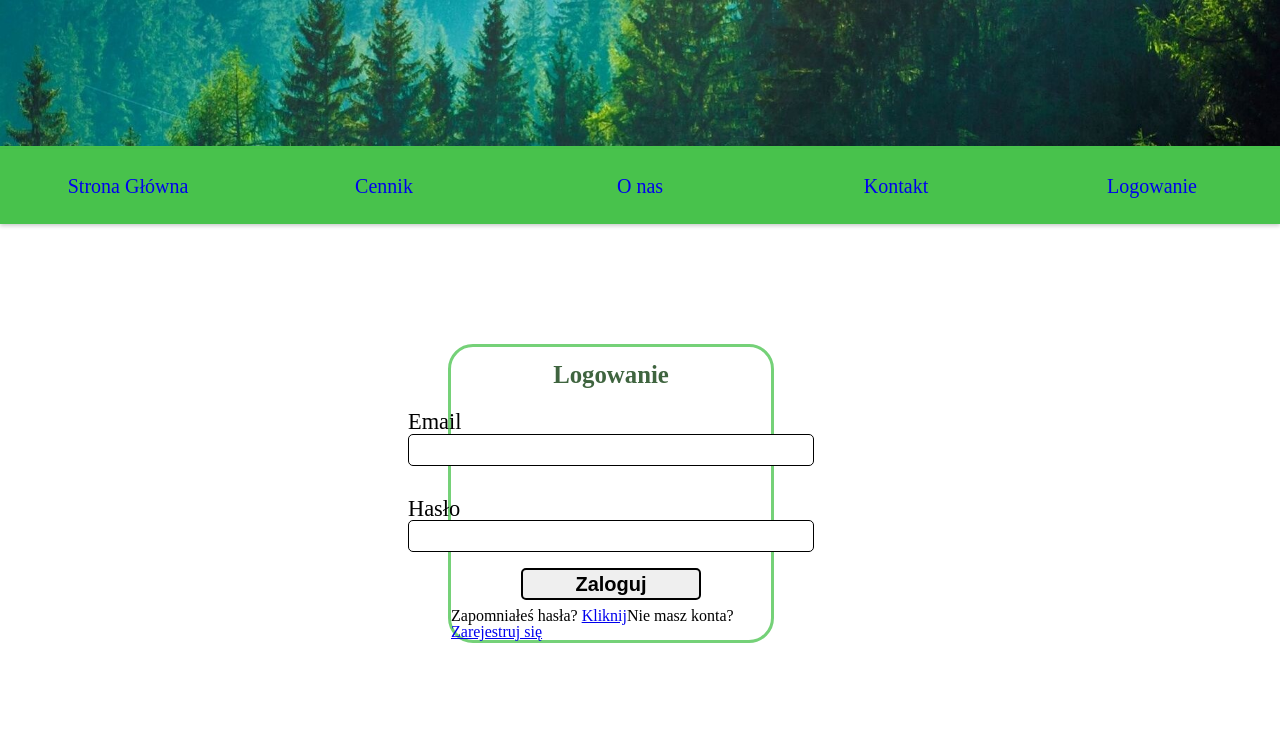
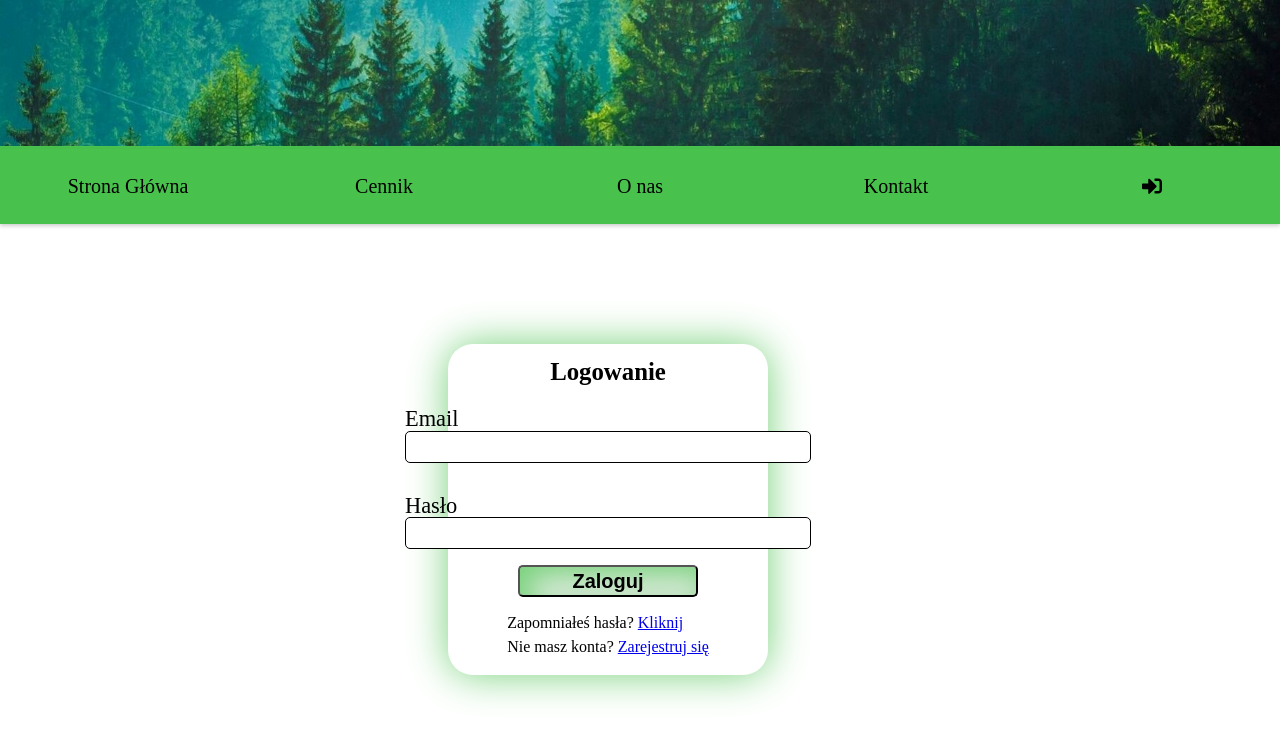
Before and after one commit to aprocyk97/dziennik-malucha, a React (Create React App) app: page /login in a window 1280 px wide. Shown: the top 740 px of the page. Built offline with nearby package versions, Linux system fonts and the light colour scheme; no server answers.

Commit message:
Minor cosmetic changes and styling

```diff
--- a/package.json
+++ b/package.json
@@ -4,6 +4,10 @@
   "version": "0.1.0",
   "private": true,
   "dependencies": {
+    "@fortawesome/fontawesome-free": "^5.15.3",
+    "@fortawesome/fontawesome-svg-core": "^1.2.35",
+    "@fortawesome/free-solid-svg-icons": "^5.15.3",
+    "@fortawesome/react-fontawesome": "^0.1.14",
     "@testing-library/jest-dom": "^5.11.4",
     "@testing-library/react": "^11.1.0",
     "@testing-library/user-event": "^12.1.10",
--- a/src/components/FrontPage/FrontPage.tsx
+++ b/src/components/FrontPage/FrontPage.tsx
@@ -13,8 +13,10 @@ import { CennikPage } from './CennikPage/CennikPage'
 import {LoginPage} from './LoginPage/LoginPage'
 import { RegisterPage } from './RegisterPage/RegisterPage';
 import { UserProfile } from './UserProfile/UserProfile';
+import { ForgotPasswordPage } from './ForgotPasswordPage/ForgotPasswordPage';
+
 import {PrivateRoute} from '../../tools/PrivateRoute';
-import { ForgotPasswordPage } from './ForgotPasswordPage/ForgotPasswordPage';
+import {LoggedRoute} from '../../tools/LoggedRoute';
 
 
 
@@ -41,15 +43,20 @@ export const FrontPage: FC = () => {
                             <CennikPage />
                         </Route>
 
-                        <Route path="/login">
-                            <LoginPage />
-                        </Route>
+                        <LoggedRoute
+                            path="/login"
+                            component={LoginPage}
+                        />
 
-                        <Route path="/register">
-                            <RegisterPage />
-                        </Route>
+                        <LoggedRoute
+                            path="/register"
+                            component={RegisterPage}
+                        />
 
-                        <PrivateRoute path="/profile" component={UserProfile} />
+                        <PrivateRoute
+                            path="/profile"
+                            component={UserProfile}
+                        />
 
                         <Route path="/forgot-password">
                             <ForgotPasswordPage />
--- a/src/components/FrontPage/LoginPage/LoginPage.tsx
+++ b/src/components/FrontPage/LoginPage/LoginPage.tsx
@@ -1,6 +1,9 @@
 import React, {FC, useRef, useState} from 'react'
 import styled from 'styled-components';
 import { Link, useHistory } from 'react-router-dom';
+import { library } from '@fortawesome/fontawesome-svg-core'
+import { fas } from '@fortawesome/free-solid-svg-icons'
+import { FontAwesomeIcon } from '@fortawesome/react-fontawesome'
 
 import {useAuth} from '../../../context/AuthContext';
 
@@ -11,12 +14,15 @@ import
     LoginInput,
     LoginInputLabel,
     LoginText,
-    LoginButton
+    LoginButton,
+    AdditionalLinks,
+    ErrorWrapper
 } from '../../../styledHelpers/LoginFormStyling';
 
 
 
 export const LoginPage:FC = () => {
+
 
     const [error, setError] = useState('');
     const [loading, setLoading] = useState(false);
@@ -25,6 +31,8 @@ export const LoginPage:FC = () => {
     const passwordRef = useRef<HTMLInputElement>();
     const history = useHistory();
     const {login, getUser} = useAuth();
+
+    library.add(fas);
 
     async function handleSubmit(e){
         e.preventDefault();
@@ -48,8 +56,13 @@ export const LoginPage:FC = () => {
 
     return (
 
+        <div>
+            {error && <ErrorWrapper>
+                <FontAwesomeIcon icon="exclamation-circle" size="lg"/>
+                <p>{error}</p>
+                </ErrorWrapper>}
         <Wrapper>
-            {error && <div>{error}</div>}
+
 
             <LoginText>Logowanie</LoginText>
 
@@ -85,12 +98,12 @@ export const LoginPage:FC = () => {
                 </LoginButton>
 
             </Form>
-            <div>
-                Zapomniałeś hasła? <Link to="/forgot-password">Kliknij</Link>
-
-                Nie masz konta? <Link to="/register">Zarejestruj się</Link>
-            </div>
+            <AdditionalLinks>
+                <p>Zapomniałeś hasła? <Link to="/forgot-password">Kliknij</Link></p>
+                <p>Nie masz konta? <Link to="/register">Zarejestruj się</Link></p>
+            </AdditionalLinks>
         </Wrapper>
+        </div>
 
     )
 }
--- a/src/components/FrontPage/RegisterPage/RegisterPage.tsx
+++ b/src/components/FrontPage/RegisterPage/RegisterPage.tsx
@@ -11,8 +11,11 @@ import
     LoginInput,
     LoginInputLabel,
     LoginText,
-    LoginButton
+    LoginButton,
+    AdditionalLinks,
+    ErrorWrapper
 } from '../../../styledHelpers/LoginFormStyling';
+import { FontAwesomeIcon } from '@fortawesome/react-fontawesome';
 
 
 
@@ -57,11 +60,16 @@ export const RegisterPage:FC = () => {
 
 
     return (
-
+        <div>
+            {error &&
+                <ErrorWrapper>
+                    <FontAwesomeIcon icon="exclamation-circle"/>
+                    <p>{error}</p>
+                </ErrorWrapper>
+            }
         <Wrapper>
 
-            {error && <div>{error}</div>}
-            {currentUser && currentUser.email}
+
             <LoginText>Rejestracja</LoginText>
 
             <Form onSubmit={handleSubmit}>
@@ -115,11 +123,10 @@ export const RegisterPage:FC = () => {
                 </LoginButton>
             </Form>
 
-            <div>
-                Masz już konto?
-                <Link to="/login">Zaloguj się</Link>
-            </div>
+            <AdditionalLinks>
+                <p>Masz już konto? <Link to="/login">Zaloguj się</Link></p>
+            </AdditionalLinks>
         </Wrapper>
-
+        </div>
     )
 }
--- a/src/components/FrontPage/TopNavBar/TopNavBar.tsx
+++ b/src/components/FrontPage/TopNavBar/TopNavBar.tsx
@@ -1,11 +1,16 @@
 import React, { FC } from 'react';
 import styled from 'styled-components';
+import { library } from '@fortawesome/fontawesome-svg-core'
+import { fas } from '@fortawesome/free-solid-svg-icons'
+import { FontAwesomeIcon } from '@fortawesome/react-fontawesome'
 import {
     BrowserRouter as Router,
     Switch,
     Route,
     Link
   } from "react-router-dom";
+import {useAuth} from '../../../context/AuthContext';
+
 
 import { Colors } from '../../../styledHelpers/Colors';
 import { fontSize } from '../../../styledHelpers/FontSizes';
@@ -13,16 +18,20 @@ import  banner from '../../../media/banner.jpg'
 
 const ButtonWrapper = styled.div`
 
+
     width: 100%;
     height: 75px;
 
-    margin: 0;
+
 
     display: flex;
     justify-content: space-around;
 
+
     box-shadow: 0 2px 4px 0 rgba(0,0,0,.2);
     /* background-color: ${Colors.basicGreen}; */
+
+
 
 `;
 
@@ -30,6 +39,7 @@ const Button = styled(Link)`
 
     height: auto;
     width: 10%;
+    color: #000;
 
     /* margin: 0 50px; */
 
@@ -43,14 +53,23 @@ const Button = styled(Link)`
 
     transition: all .2s linear;
     &:hover{
-
+        text-decoration: none;
         background-color: rgba(146, 204, 148, 0.993);
     }
+    &:last-child:hover{
+        background-color: transparent;
+
+    }
+    &:last-child{
+
+    }
+
 
 `;
 
 const NavBarWrapper = styled.div`
     width: 100%;
+
 
     background-color: ${Colors.basicGreen};
 `;
@@ -66,8 +85,12 @@ const Logo = styled.img`
 
 
 export const TopNavBar: FC = () => {
+    const {currentUser} = useAuth();
+
+    library.add(fas);
 
     return(
+
         <NavBarWrapper>
             <Logo src={banner}/>
             <ButtonWrapper>
@@ -76,9 +99,14 @@ export const TopNavBar: FC = () => {
                     <Button to="/cennik">Cennik</Button>
                     <Button to="/">O nas</Button>
                     <Button to="/">Kontakt</Button>
-                    <Button to="/login">Logowanie</Button>
+                    {currentUser === null ?
+                     <Button to="/login"><FontAwesomeIcon icon="sign-in-alt" /></Button> :
+                     <Button to="/profile"><FontAwesomeIcon icon="user" /></Button>
+                    }
+                    {console.log(currentUser)}
 
             </ButtonWrapper>
+
         </NavBarWrapper>
 
     );
--- a/src/context/AuthContext.tsx
+++ b/src/context/AuthContext.tsx
@@ -1,5 +1,5 @@
 import React, {FC, useContext, useState, useEffect} from 'react';
-import { auth, db } from '../firebase';
+import { auth } from '../firebase';
 
 const AuthContext = React.createContext({} as any);
 
--- a/src/styledHelpers/Colors.ts
+++ b/src/styledHelpers/Colors.ts
@@ -1,4 +1,5 @@
 export const Colors = {
     basicGreen: "#48c24c",
     borderGreen: "#75D178",
+    errorRed: "#ff0033",
 };
--- a/src/styledHelpers/LoginFormStyling.ts
+++ b/src/styledHelpers/LoginFormStyling.ts
@@ -4,8 +4,12 @@ import {fontSize} from './FontSizes';
 
 export const Wrapper = styled.div`
 
-    border: 3px solid ${Colors.borderGreen};
+    /* border: 1px solid ${Colors.borderGreen}; */
     border-radius: 25px;
+
+    box-shadow:0px 0px 40px ${Colors.borderGreen};
+
+
 
     margin: 15vh 35vw;
     width:25vw;
@@ -51,12 +55,13 @@ export const LoginInputLabel = styled.label`
 
     font-size: ${fontSize[22]};
 
+
 `;
 
 export const LoginText = styled.div`
 
     font-size: ${fontSize[24]};
-    color: #3f643f;
+    color: #000;
     text-align: center;
     font-weight: bold;
 
@@ -69,10 +74,59 @@ export const LoginButton = styled.button`
     width: 14vw;
     height: 4vh;
 
-    border: 2px solid;
+    box-shadow:10px 10px 30px ${Colors.borderGreen} inset;
+
+    /* border: 2px solid; */
     border-radius: 5px;
 
     font-weight: bold;
     font-size:${fontSize[20]};
 
+    &:hover{
+        cursor: pointer;
+    }
+
+    &:active{
+        border-style: outset !important;
+
+    }
+    &:focus{
+        border-style: outset;
+
+    }
+
 `;
+export const AdditionalLinks = styled.div`
+    display: flex;
+    flex-direction: column;
+
+    p{
+        &:first-child{
+            margin: 10px 0 4px 0;
+        }
+        &:last-child{
+            margin: 4px 0 20px 0;
+        }
+
+    }
+`;
+export const ErrorWrapper = styled.div`
+
+    width:20vw;
+    margin: 5vh 36vw -5vh;
+
+    display:flex;
+    flex-direction: row;
+
+
+    border-radius: 25px;
+    background-color: ${Colors.errorRed};
+    box-shadow:0 0 10px ${Colors.errorRed};
+    color: #fff;
+
+    padding: 25px;
+    p{
+        margin-left: 25px;
+
+    }
+`;
--- /dev/null
+++ b/src/tools/LoggedRoute.tsx
@@ -0,0 +1,19 @@
+import React from 'react'
+import {Route, Redirect} from 'react-router-dom'
+import {useAuth} from '../context/AuthContext'
+
+
+
+export const LoggedRoute = ({  component: Component, ...rest}) => {
+
+    const {currentUser} = useAuth();
+
+    return (
+        <Route
+            {...rest}
+            render={props =>{
+                return currentUser === null ? <Component {...props} /> : <Redirect to="/profile" />
+            }}
+        ></Route>
+    )
+}
```
Also changed, not shown: src/components/FrontPage/UserProfile/UserProfile.tsx (+43 -29 lines), 1 other file (tests, documents, lock files or other folders).
